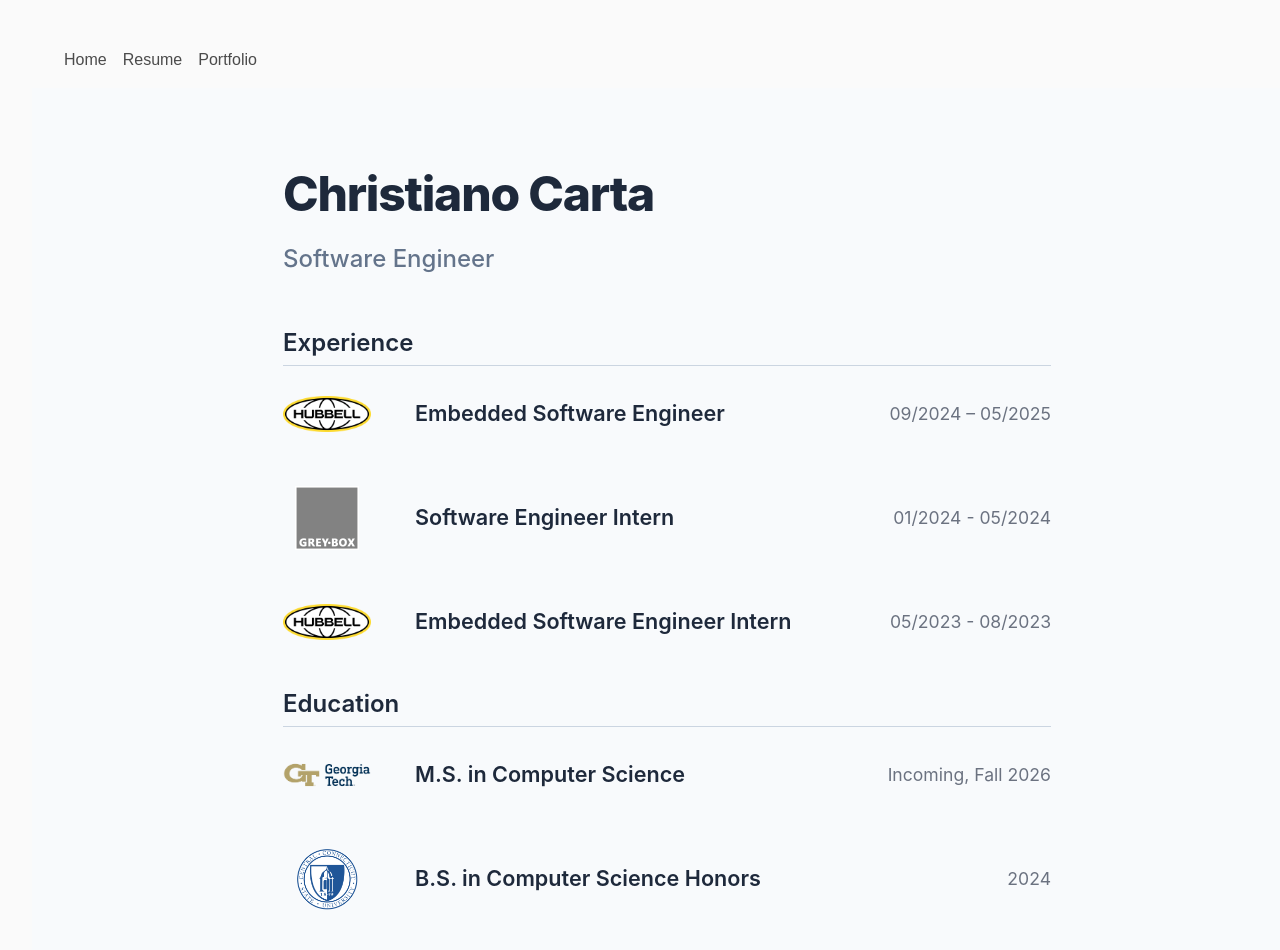
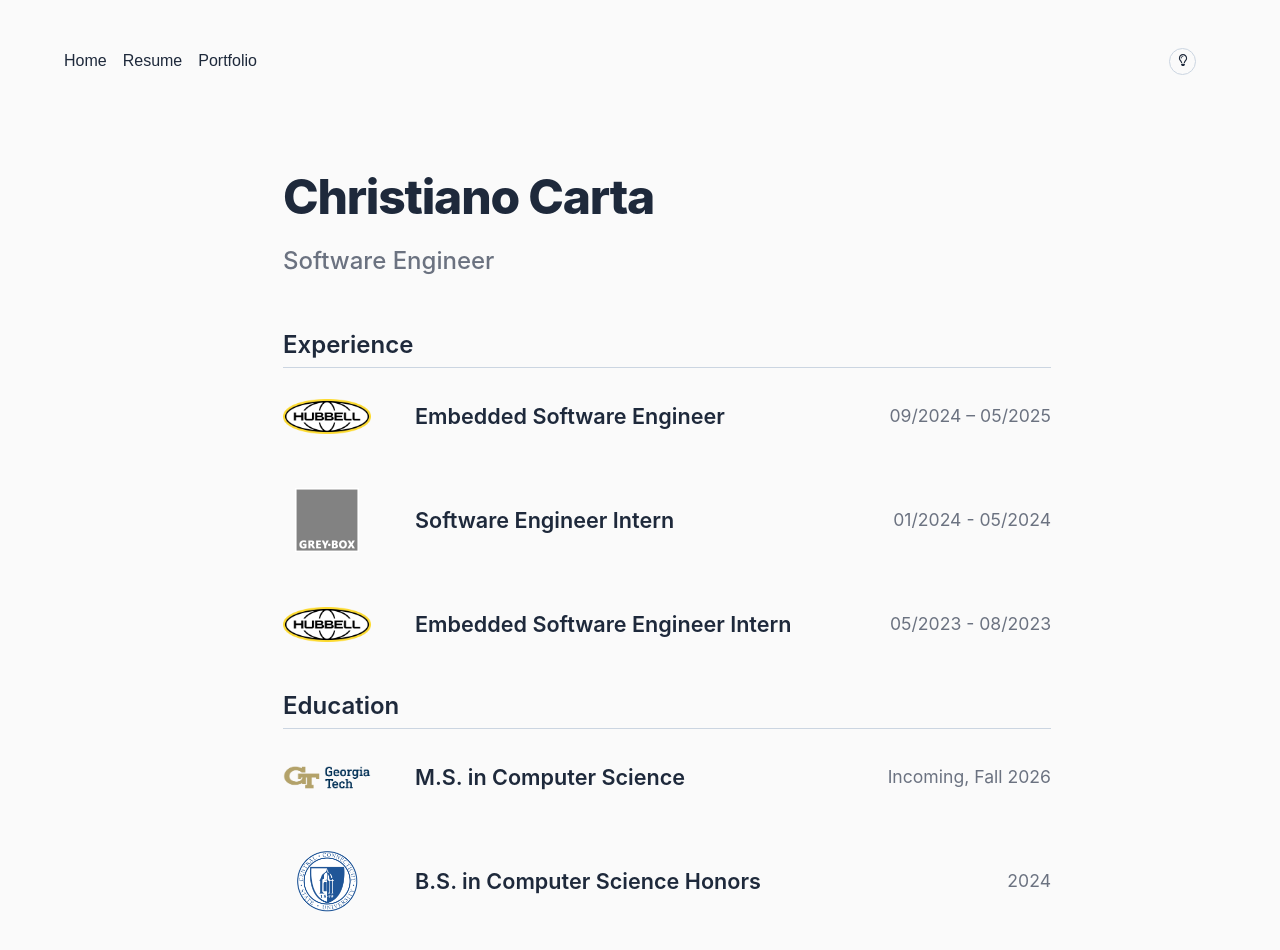
Before and after one commit to crcarta/crcarta.github.io, a React (Vite) app: page /resume in a window 1280 px wide. Shown: the top 950 px of the page. Built offline with nearby package versions, Linux system fonts and the light colour scheme.

Commit message:
Add Dark Mode with Necessary Visual Adjustments

```diff
--- a/src/App.css
+++ b/src/App.css
@@ -1,3 +1,21 @@
+:root {
+  --bg-body: #fafafa;
+  --bg-page: #f8fafc;
+  --text-main: #1e293b;
+  --text-muted: #6b7280;
+  --card-bg: #f0f0f0;
+  --border-subtle: #cbd5e1;
+}
+
+:root[data-theme='dark'] {
+  --bg-body: #111827;      /* soft charcoal */
+  --bg-page: #111827;      /* keep pages same color as body */
+  --text-main: #e5e7eb;    /* light gray text */
+  --text-muted: #9ca3af;   /* muted gray */
+  --card-bg: #1f2933;      /* slightly lighter cards/bubbles */
+  --border-subtle: #4b5563;
+}
+
 #root {
   max-width: 1280px;
   margin: 0 auto;
@@ -49,14 +67,14 @@
   color: #0077b5;
 }
 body {
-  background-color: #fafafa; /* Off-white for entire site */
+  background-color: var(--bg-body); /* Themed background */
   margin: 0;
 }
 
 .homepage {
   min-height: 100vh;
-  background-color: #fafafa; /* Match body */
-  color: #333;
+  background-color: var(--bg-body); /* Match body */
+  color: var(--text-main);
   width: 100%;
 }
 
@@ -90,6 +108,6 @@ body {
 footer {
   text-align: center;
   padding: 2rem;
-  background-color: #fafafa; /* Dark footer for contrast */
-  color:black;
+  background-color: var(--bg-body);
+  color: var(--text-main);
 }
--- a/src/App.jsx
+++ b/src/App.jsx
@@ -8,7 +8,15 @@ import Resume from './pages/Resume';
 import './App.css';
 import Portfolio from './pages/Portfolio';
 function App() {
-  const [count, setCount] = useState(0);
+  const [theme, setTheme] = useState('light');
+
+  useEffect(() => {
+    document.documentElement.dataset.theme = theme;
+  }, [theme]);
+
+  const toggleTheme = () => {
+    setTheme((t) => (t === 'light' ? 'dark' : 'light'));
+  };
 
   const Home = () => {
     useEffect(() => {
@@ -50,8 +58,8 @@ function App() {
           </div>
         </div>
         <footer className="homepage-fade">
-          <p>© 2025 Christiano Carta. All Rights Reserved.</p>
-          <p>Last Modified 09/24/2025</p>
+          <p>© 2026 Christiano Carta. All Rights Reserved.</p>
+          <p>Last Modified 03/04/2026</p>
         </footer>
       </div>
     );
@@ -59,7 +67,7 @@ function App() {
 
   return (
     <Router>
-      <Navbar />
+      <Navbar onToggleTheme={toggleTheme} theme={theme} />
       <Routes>
         <Route path="/" element={<Home />} />
         <Route path="/resume" element={<Resume />} />
--- a/src/components/GitHubCard.css
+++ b/src/components/GitHubCard.css
@@ -1,5 +1,5 @@
 .github-card {
-  border: 1px solid #ccc;
+  border: 1px solid var(--border-subtle);
   border-radius: 10px;
   padding: 1rem;
   /* Removed fixed width and margin to prevent overlap */
@@ -8,8 +8,8 @@
   display: flex;
   flex-direction: column;
   gap: 0.5rem;
-  background-color: #f9f9f9;
-  color: #1e293b;
+  background-color: var(--card-bg);
+  color: var(--text-main);
   /* Ensures long descriptions don't break the card */
   word-wrap: break-word;
   height: 100%;
--- a/src/components/Navbar.css
+++ b/src/components/Navbar.css
@@ -3,8 +3,8 @@
     top: 10px;     /* move down slightly */
     left: 10px;    /* move slightly right */
     width: calc(100vw - 10px); /* adjust width so it doesn’t overflow */
-    background-color: #fafafa;
-    color: #4B4B4B;
+    background-color: var(--bg-body);
+    color: var(--text-main);
     padding: 1rem 0;
     font-family: Arial, sans-serif;
     margin: 0;
@@ -17,6 +17,7 @@
     padding: 0 1rem; /* Consistent padding */
     display: flex;
     align-items: center;
+    justify-content: space-between;
     box-sizing: border-box;
   }
 
@@ -25,6 +26,11 @@
     font-weight: bold;
     color: #fff;
     text-decoration: none;
+  }
+
+  .navbar-left {
+    display: flex;
+    align-items: center;
   }
 
   .navbar-menu {
@@ -36,13 +42,13 @@
   }
 
   .navbar-item a {
-    color: #4B4B4B;
+    color: var(--text-main);
     text-decoration: none;
     transition: color 0.3s;
   }
 
   .navbar-item a:hover {
-    color: #7D7D7D;
+    color: var(--text-muted);
   }
 
   .navbar-toggle {
@@ -54,7 +60,7 @@
   .bar {
     width: 25px;
     height: 3px;
-    background-color: #fff;
+    background-color: var(--text-main);
     margin: 3px 0;
     transition: 0.3s;
   }
@@ -65,7 +71,7 @@
       left: -100%;
       top: 60px;
       flex-direction: column;
-      background-color: #1a1a1a;
+      background-color: var(--bg-body);
       width: 100vw; /* Full viewport width */
       text-align: center;
       transition: 0.3s;
@@ -81,3 +87,20 @@
       display: flex;
     }
   }
+
+  .theme-toggle-button {
+    border: 1px solid var(--border-subtle);
+    background-color: transparent;
+    color: var(--text-main);
+    border-radius: 999px;
+    padding: 0.3rem 0.4rem;  /* slightly taller, narrower */
+    font-size: 0.75rem;
+    margin-right: 100px; /* pull button ~100px away from right edge */
+    cursor: pointer;
+    transition: background-color 0.2s ease, color 0.2s ease, border-color 0.2s ease;
+  }
+
+  .theme-toggle-button:hover {
+    background-color: var(--card-bg);
+    border-color: var(--border-subtle);
+  }
--- a/src/components/Navbar.jsx
+++ b/src/components/Navbar.jsx
@@ -1,8 +1,9 @@
 import React, { useState } from 'react';
+import { FaRegLightbulb } from 'react-icons/fa';
 import { Link } from 'react-router-dom';
 import './Navbar.css';
 
-const Navbar = () => {
+const Navbar = ({ onToggleTheme, theme }) => {
   const [isOpen, setIsOpen] = useState(false);
 
   return (
@@ -11,6 +12,7 @@ const Navbar = () => {
         {/*<div className="navbar-logo">
         <Link to="/">Christiano Carta</Link>
         </div>*/}
+        <div className="navbar-left">
           <div className="navbar-toggle" onClick={() => setIsOpen(!isOpen)}>
             <span className="bar"></span>
             <span className="bar"></span>
@@ -34,6 +36,15 @@ const Navbar = () => {
             </li>
           </ul>
         </div>
+        <button
+          type="button"
+          className="theme-toggle-button"
+          onClick={onToggleTheme}
+          aria-label={theme === 'light' ? 'Enable dark mode' : 'Enable light mode'}
+        >
+          <FaRegLightbulb />
+        </button>
+      </div>
     </nav>
   );
 };
--- a/src/pages/Portfolio.css
+++ b/src/pages/Portfolio.css
@@ -12,14 +12,18 @@
   width: 100%;
 }
 
+.container > h1 {
+  color: var(--text-main);
+}
+
 .section-header {
   margin-top: 2rem;
   margin-bottom: 1rem;
   font-size: 1.5rem;
   font-weight: 600;
-  color: #1e293b;
+  color: var(--text-main);
   text-align: left;
-  border-bottom: 1px solid #cbd5e1;
+  border-bottom: 1px solid var(--border-subtle);
   padding-bottom: 0.25rem;
 }
 
@@ -52,7 +56,7 @@
 }
 
 .status-key-side {
-  color: #1e293b;
+  color: var(--text-main);
   flex-shrink: 0;
   display: flex;
   flex-direction: column;
@@ -63,7 +67,7 @@
   display: flex;
   flex-direction: column;
   gap: 0.75rem;
-  background-color: #f0f0f0;
+  background-color: var(--card-bg);
   padding: 0.75rem 1rem;
   border-radius: 4px;
   font-size: 0.85rem;
--- a/src/pages/Resume.css
+++ b/src/pages/Resume.css
@@ -1,7 +1,7 @@
 /* --- Global Styles --- */
 .professional-roles {
   font-family: -apple-system, BlinkMacSystemFont, 'Segoe UI', Roboto, 'Helvetica Neue', Arial, sans-serif;
-  background-color: #f8fafc;
+  background-color: var(--bg-body);
   min-height: 100vh;
   display: flex;
   justify-content: center;
@@ -18,7 +18,7 @@
 .container h1 {
   font-size: 3rem;
   font-weight: 800;
-  color: #1e293b;
+  color: var(--text-main);
   text-align: left;
   margin-bottom: 0.25rem;
   letter-spacing: -0.025em;
@@ -28,7 +28,7 @@
   text-align: left;
   font-size: 1.5rem;
   font-weight: 500;
-  color: #64748b;
+  color: var(--text-muted);
   margin-bottom: 3rem;
 }
 
@@ -37,7 +37,7 @@
   margin-bottom: 2rem;
   font-size: 1.75rem;
   font-weight: 700;
-  color: #1e293b;
+  color: var(--text-main);
   text-align: left;
   border-bottom: 2px solid #cbd5e1;
   padding-bottom: 0.5rem;
@@ -81,18 +81,24 @@
   padding: 0;
   box-sizing: border-box;
 }
+
+/* Slightly boost visibility of the Georgia Tech logo only in dark mode, while keeping transparency */
+:root[data-theme='dark'] .role-logo--gt {
+  filter: drop-shadow(0 0 1.5px rgba(248, 250, 252, 0.8));
+}
+
 /* --- Text Content --- */
 .role-title {
   font-size: 1.35rem;
   font-weight: 600;
-  color: #1e293b;
+  color: var(--text-main);
   line-height: 1.2;
   text-align: left; /* Explicitly left aligned */
 }
 
 .role-date {
   font-size: 1.1rem;
-  color: #6b7280;
+  color: var(--text-muted);
   white-space: nowrap;
   text-align: right;
 }
```
Also changed, not shown: src/assets/gt.png, 2 other files (tests, documents, lock files or other folders). Lines whose indentation alone changed are shown as unchanged.
